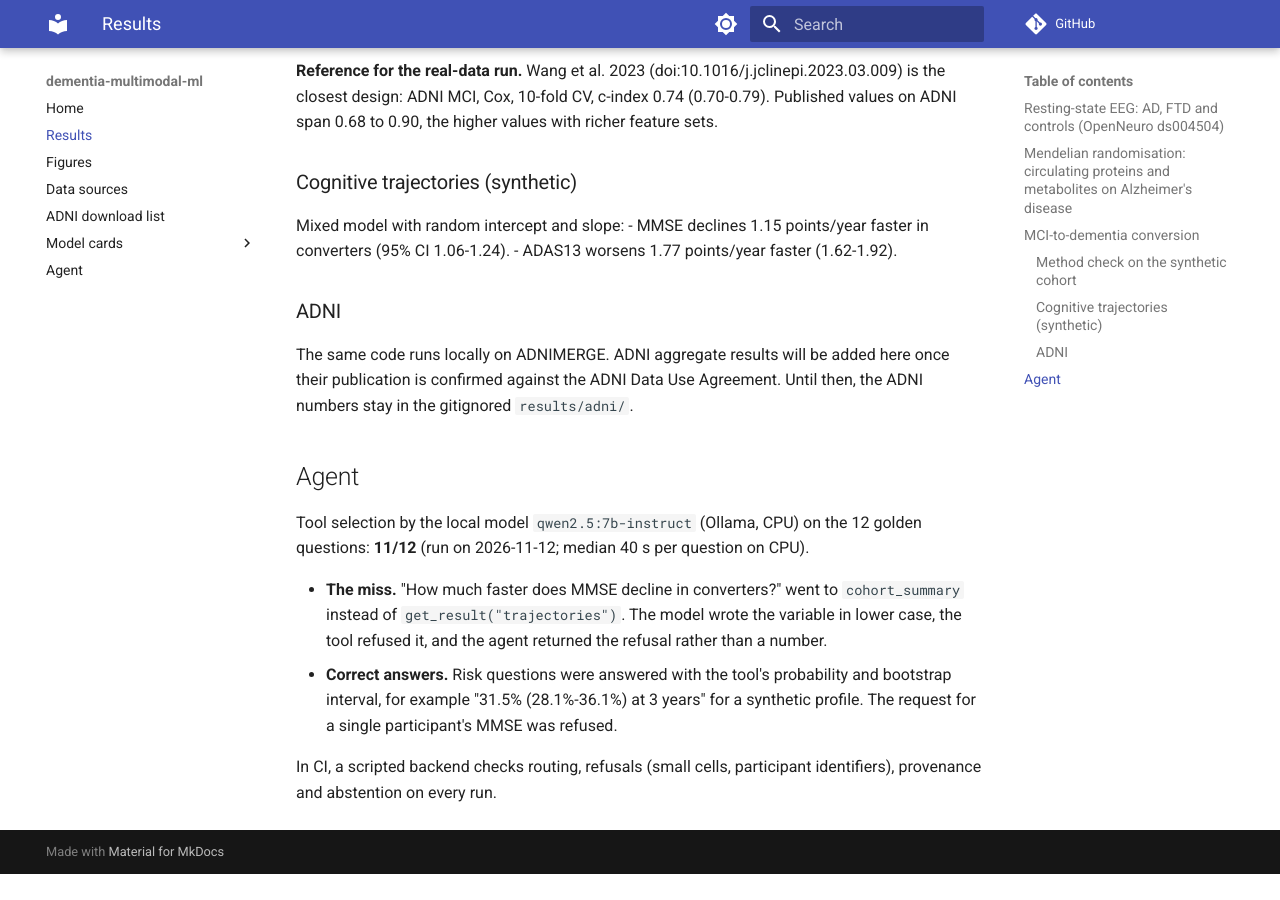
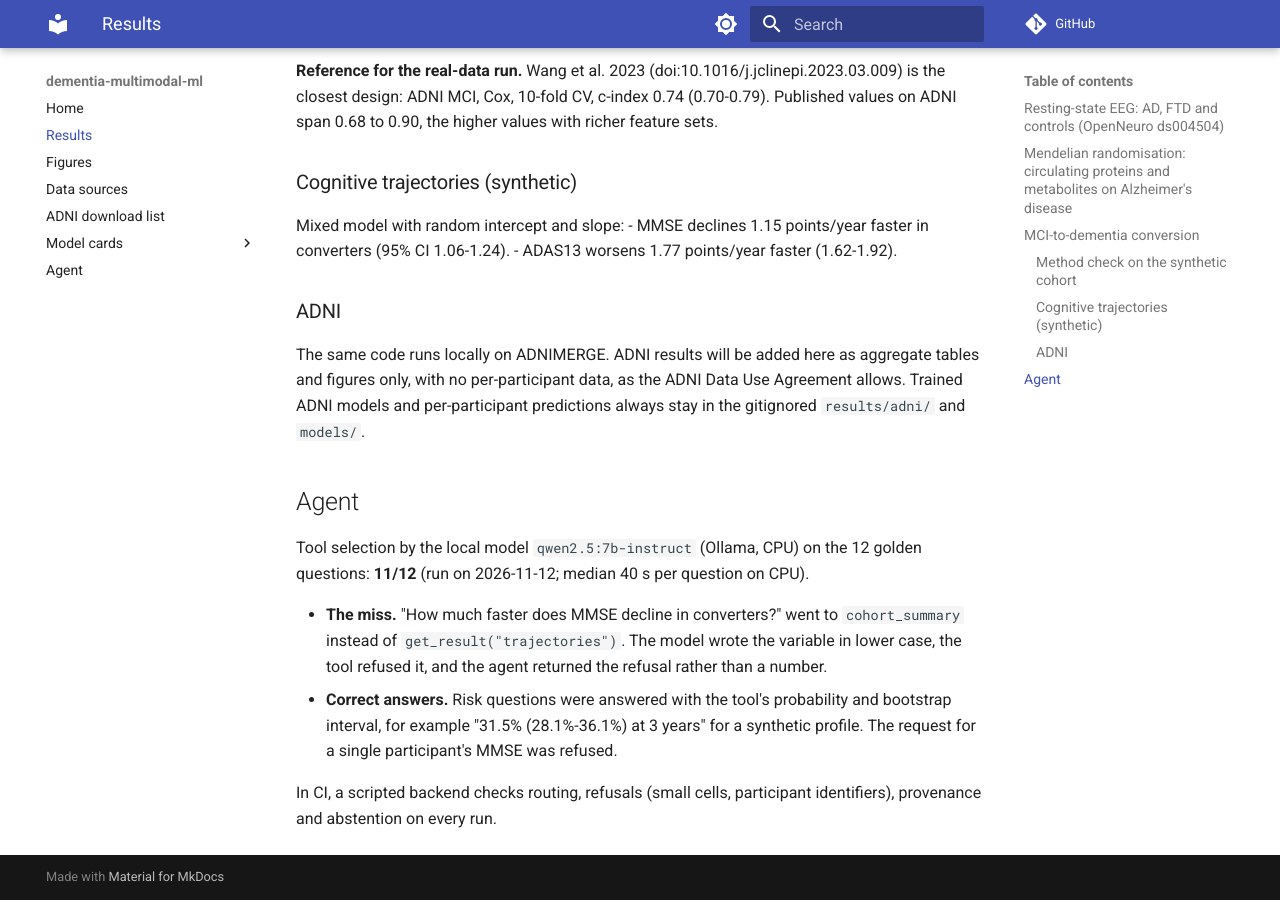
Before and after one commit to mdegiulio97/dementia-multimodal-ml, an MkDocs documentation site: the page built from docs/RESULTS.md, in a window 1280 px wide and 900 px high, scrolled down 3067 px. Built offline with MkDocs 1.6.1 and Material for MkDocs 9.7.7, drawn with Linux system fonts in a browser that asks for light colours; comment, search, counter and statistics services are not loaded; before the commit the page ends 3941 px from its top, so only the background shows below that.

Commit message:
docs: ADNI publication route and roadmap

```diff
--- a/docs/RESULTS.md
+++ b/docs/RESULTS.md
@@ -130,9 +130,10 @@ Mixed model with random intercept and slope:
 
 ### ADNI
 
-The same code runs locally on ADNIMERGE. ADNI aggregate results will be added here once their
-publication is confirmed against the ADNI Data Use Agreement. Until then, the ADNI numbers
-stay in the gitignored `results/adni/`.
+The same code runs locally on ADNIMERGE. ADNI results will be added here as aggregate tables
+and figures only, with no per-participant data, as the ADNI Data Use Agreement allows. Trained
+ADNI models and per-participant predictions always stay in the gitignored `results/adni/` and
+`models/`.
 
 ## Agent
 
```
Also changed, not shown: README.md (+4 -3 lines), docs/DATA_SOURCES.md (+6 -0 lines).
